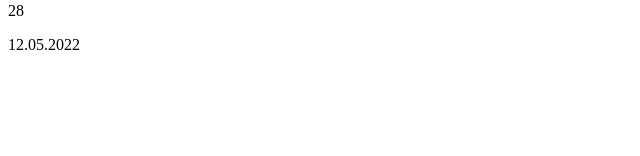
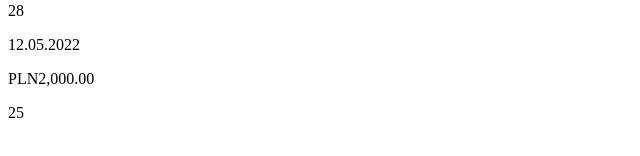
Before and after one commit to BennyKayer/basics, an Angular app: page / in a window 1280 px wide. Shown: the part 388-544 px from the top of the page, without its empty margins (0-640 px from the left). Built offline with nearby package versions, Linux system fonts and the light colour scheme.

Commit message:
#05.55 Dealing with Numbers

```diff
--- a/src/app/app.component.html
+++ b/src/app/app.component.html
@@ -8,3 +8,5 @@
 <p>Hello {{ getName() }}</p>
 <p>{{ 15 + 13 }}</p>
 <p>{{ currentDate | date: "dd.MM.YYYY" }}</p>
+<p>{{ cost | currency: "PLN" }}</p>
+<p>{{ temperature | number: "1.0-0" }}</p>
--- a/src/app/app.component.ts
+++ b/src/app/app.component.ts
@@ -10,6 +10,8 @@
     imgURL =
         'https://i.picsum.photos/id/237/500/500.jpg?hmac=idOEkrJhLd7nEU5pNrAGCyJ6HHJdR_sit1qDt5J3Wo0';
     currentDate = new Date();
+    cost = 2000;
+    temperature = 25.3;
 
     getName() {
         return this.name;
```
